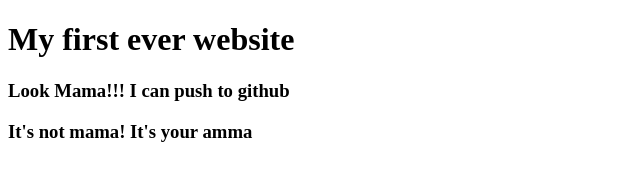
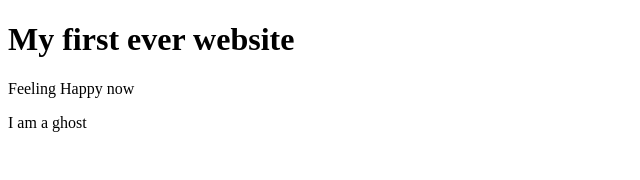
Before and after one commit to mehrab21/my-first-website, a plain HTML site: page index.html in a window 1280 px wide. Shown: the whole page, without its empty margins (0-640 px from the left). Drawn offline with Linux system fonts and the light colour scheme.

Commit message:
ghosting added

```diff
--- a/index.html
+++ b/index.html
@@ -8,7 +8,7 @@
 </head>
 <body>
     <h1>My first ever website</h1>
-    <h3>Look Mama!!! I can push to github</h3>
-    <h3>It's not mama! It's your amma</h3>
+    <p>Feeling Happy now</p>
+    <p>I am a ghost</p>
 </body>
 </html>
```
